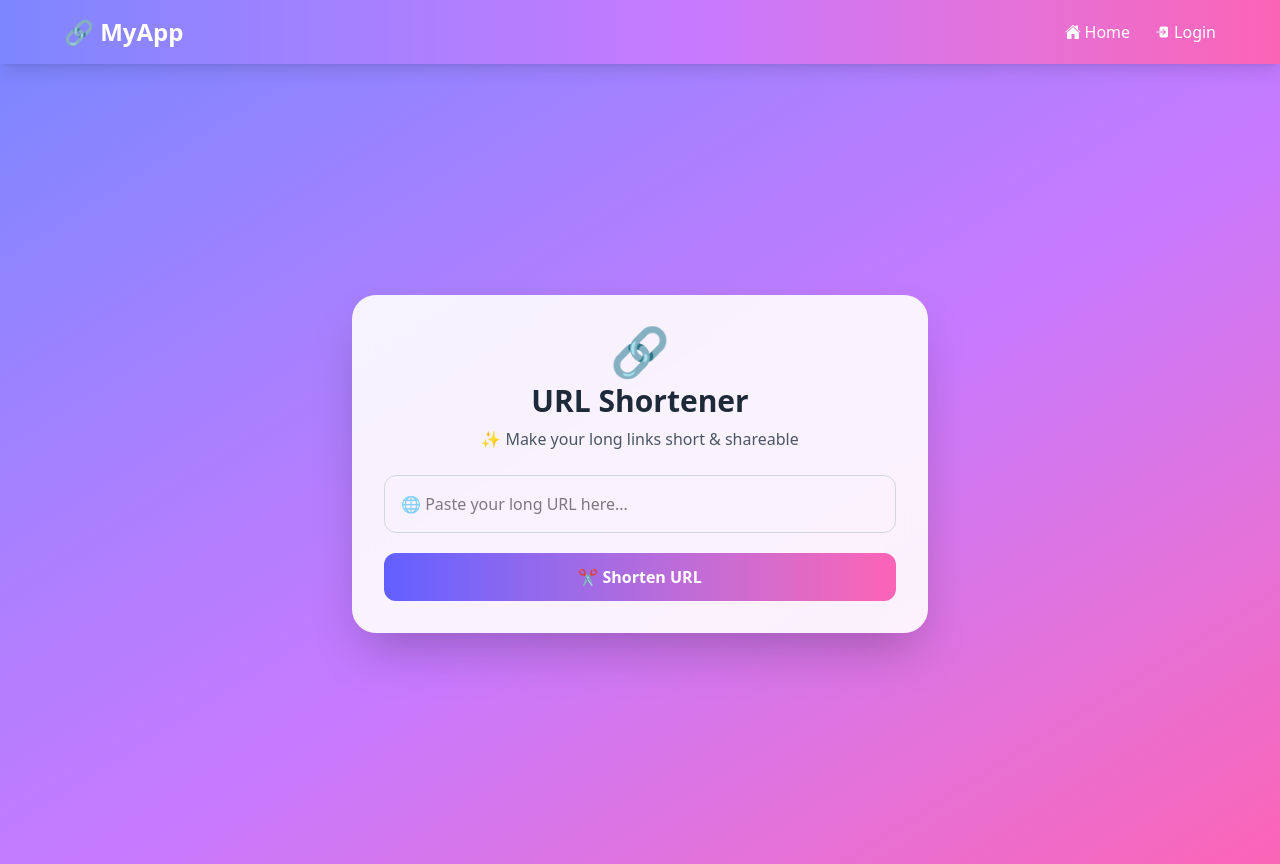
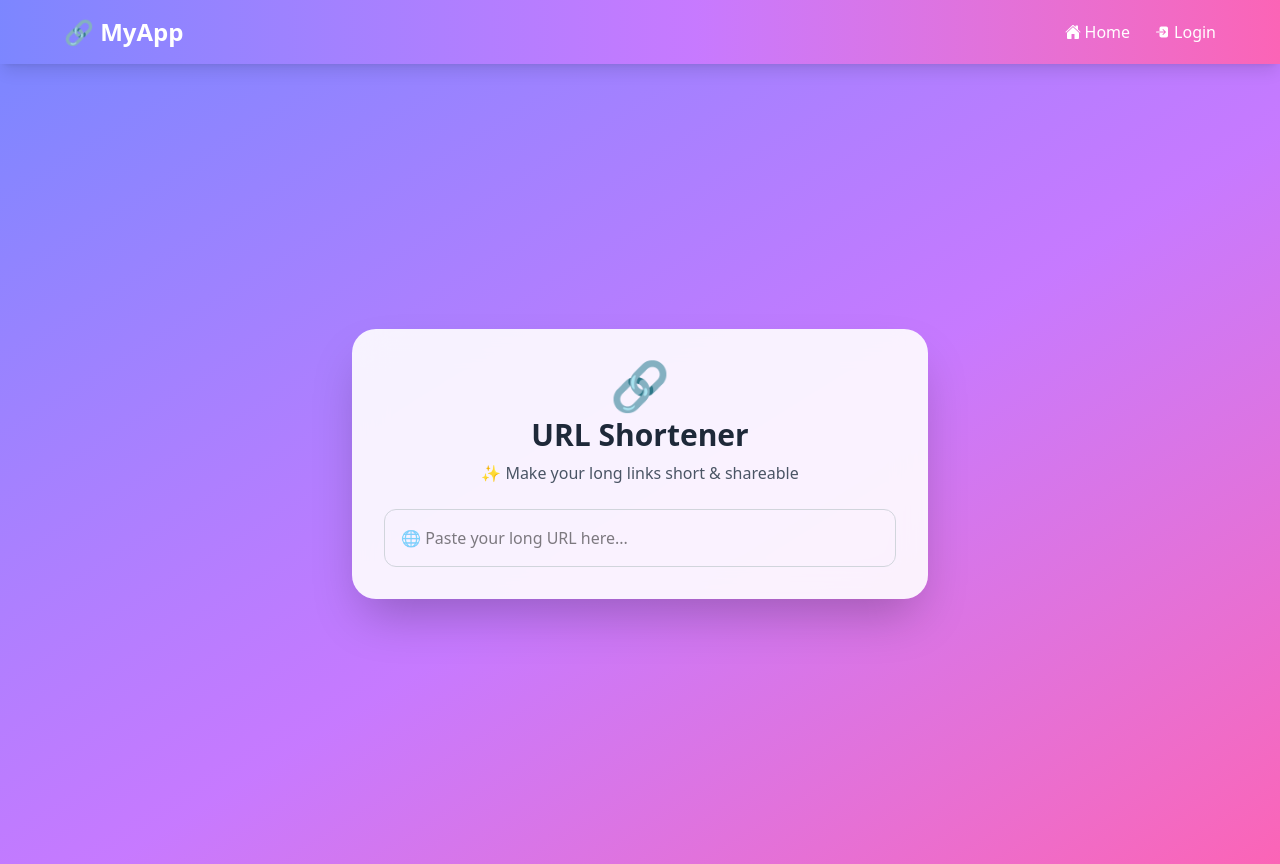
Before and after one commit to Rakib-Hassan-web/shortner-Front-end, a React (Vite) app: page / in a window 1280 px wide. Built offline with nearby package versions, Linux system fonts and the light colour scheme.

Commit message:
short url making done now registration

```diff
--- a/src/Components/Shortner.jsx
+++ b/src/Components/Shortner.jsx
@@ -63,13 +63,6 @@ const Shortner = () => {
     </div>
 
     {/* Button */}
-    <button
-      onClick={generateShortUrl}
-      className="w-full mt-5 bg-gradient-to-r from-indigo-500 to-pink-400
-      hover:opacity-90 text-white py-3 rounded-xl font-semibold transition"
-    >
-      ✂️ Shorten URL
-    </button>
 
     {/* Result */}
     {shortUrl && (
```
